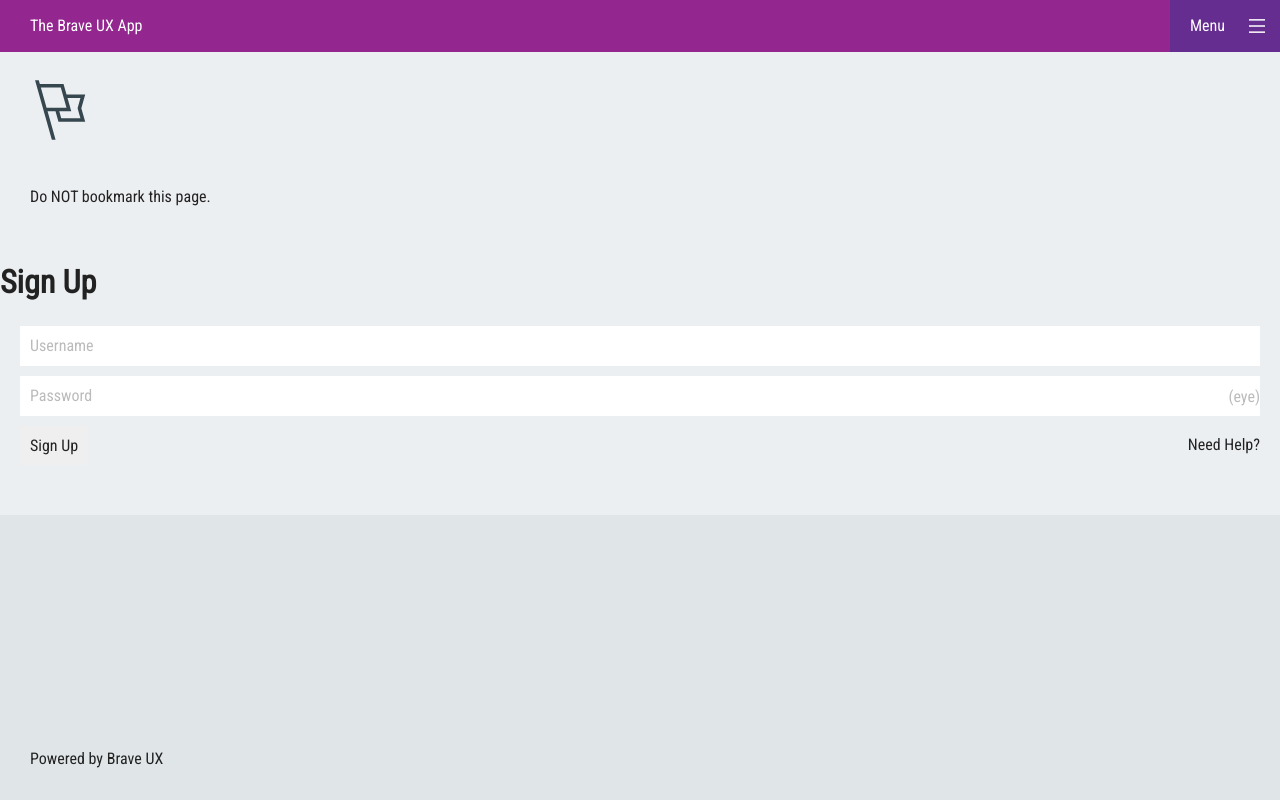
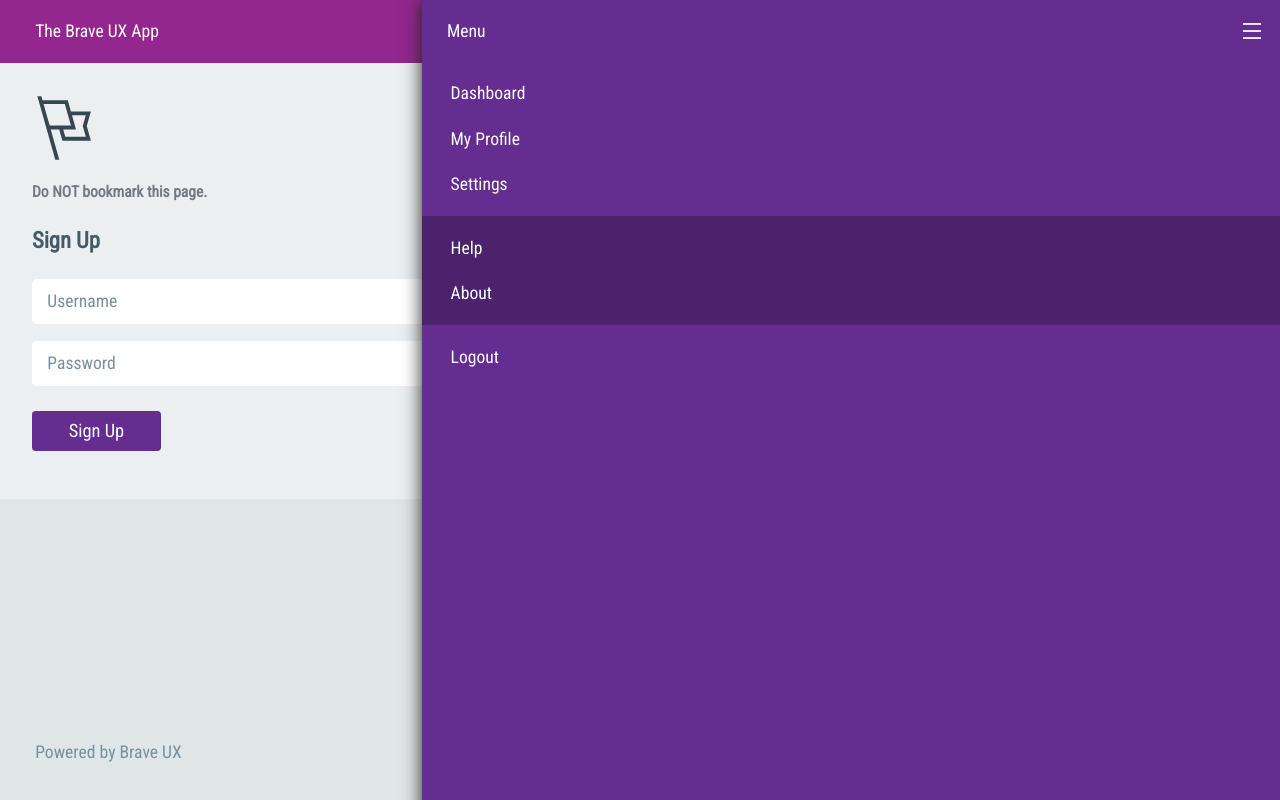
Before and after one commit to mocxd/braveux, a plain HTML site: page index.html in a window 1280 px wide. Both pictures are taken after a click on the button "Menu". Drawn offline with Linux system fonts and the light colour scheme.

Commit message:
JS validations and nav animation working, fixed positioning, converted to em units, refined css

```diff
--- a/css/page.css
+++ b/css/page.css
@@ -3,7 +3,11 @@
 
 body {
     background-color: #E0E5E8;
-    margin-top: 50px;
+    margin-top: 2em;
+}
+
+a {
+    text-decoration: none;
 }
 
 nav, section, aside, footer {
@@ -17,18 +21,19 @@ header > nav {
     background-color: #93278F;
     color: #fff;
     font-weight: 400;
+    font-size: 1.1em;
     z-index: 98;
 }
 
 nav.nav-left {
     width: 100%;
-    padding: 15px 15px 15px 30px;
+    padding: 1.1em 1.1em 1.1em 2em;
 }
 
 nav.nav-right {
     position: fixed;
     right: 0vh;
-    padding-top: 50px;
+    padding-top: 3em;
     height: 100vh;
     width: 0;
     background-color: #662D91;
@@ -43,107 +48,194 @@ nav.nav-right ul {
 
 nav.nav-right > ul > ul {
     background-color: #4D226D;
+    padding: .5em 0 .5em 0;
+    margin: .5em 0 .5em 0;
 }
 
 nav.nav-right li {
-    padding: 10px 10px 10px 20px;
     white-space: nowrap;
 }
 
-/*nav.nav-right-expanded {
-    width: 70vh;
-}*/
+nav.nav-right li > a {
+    display: block;
+    padding: .6em .6em .6em 1.6em;
+    color: #fff;
+}
+
+nav.nav-right > ul > li:hover {
+  background-color: #4D226D;
+}
+
+nav.nav-right > ul > ul > li:hover {
+  background-color: #390859;
+}
 
 .nav-right-header {
     width: 100%;
-    min-width: 110px;
+    min-width: 7.2em;
     position: absolute;
     top: 0;
     right: 0;
     border: 0;
     text-align: left;
-    padding: 15px 0 15px 0;
+    padding: 1.1em 0 1.1em 0;
     background-color: #662D91;
     z-index: 100;
 }
 
-.nav-right-header:focus {
-    outline: none;
-}
-
 .nav-right-header > span {
-    margin: 0 0 0 20px;
+    margin: 0 0 0 1.4em;
 }
 
 .nav-right-header > img {
     position: absolute;
-    top: 18px;
-    right: 15px;
-    width: 16px;
-    height: 16px;
+    top: 1.33em;
+    right: 1.1em;
+    width: 1em;
 }
 
 section.main {
     background-color: #ECEFF1;
-    padding: 0 0 50px 0;
+    padding: 4em 2em 3em 2em;
 }
 
 img.logo {
-    width: 60px;
-    height: 60px;
-    padding: 30px;
+    width: 4em;
+    height: 4em;
+}
+
+h1.form-title {
+    margin: 0 0 1em 0;
+    font-size: 1.41em;
+    color: #455A64;
 }
 
 p.info {
-    padding: 0px 30px 30px 30px;
+    margin: 1.4em 0 1.4em 0;
+    font-size: .97em;
+    font-weight: 600;
+    color: #727A84;
 }
 
 form.login {
     position: relative;
-    margin: 0 20px 0 20px;
 }
 
 .field {
     width: 100%;
-    height: 40px;
+    height: 2.4em;
     position: relative;
     background-color: #fff;
-    margin: 10px 0 10px 0;
+    margin: 1.1em 0 1.1em 0;
+    border: solid .2em transparent;
+    border-radius: .3em;
 }
 
 .field > label {
-    color: #bbb;
-    padding-left: 10px;
+    font-size: 1.1em;
+    display: inline-block;
+    width: 4em;
+    color: #78909C;
+    margin: 0;
+    padding: .4em .4em .4em .7em;
 }
 
-.field > label#eye {
+.field .btn-right {
+    width: 2em;
     position: absolute;
-    right: 0;
-    top: 10px;
+    right: .6em;
+    top: .4em;
+}
+
+.submit-row {
+    position: relative;
+    padding: .5em 0 0 0;
+}
+
+.btn-right > img {
+    width: 1.8em;
 }
 
 input {
-    padding: 10px;
+    font-size: 1.1em;
+    padding: .2em .4em .4em .4em;
     margin: 0;
     border: 0;
 }
 
-input:focus {
+input[type="submit"] {
+    background-color: #662D91;
+    font-size: 1.15em;
+    color: #fff;
+    width: 7em;
+    padding: .5em;
+    border-radius: .2em;
+}
+
+button:focus, a:focus, input:focus {
     outline: none;
 }
 
 input.width-lg {
-    height: 18px;
+    height: 1.1em;
+    width: 45vw;
 }
 
 label.label-right {
+    font-size: 1.05em;
     position: absolute;
     right: 0;
     padding-top: 8px;
 }
 
+label.label-right a, label.label-right a:visited {
+    color: #626B76;
+}
+
+label.label-right a:hover {
+    color: #404954;
+}
+
 footer {
+    font-size: 1.1em;
+    color: #78909C;
+    background-color: #E0E5E8;
     position: absolute;
-    bottom: 30px;
-    left: 30px;
+    bottom: 0;
+    left: 0;
+    width: 100%;
+    z-index: 97;
 }
+
+footer > span {
+    display: block;
+    padding: 2em;
+}
+
+.error {
+    position: fixed;
+    top: 3.6em;
+    width: 100%;
+    text-align: center;
+    background-color: #ED1C24;
+    box-shadow: 0 0 .5em #555;
+    z-index: 96;
+}
+
+.error * {
+    color: #fff;
+}
+
+.error span {
+    display: block;
+    padding: 1.5em 0 1.1em 0;
+    font-size: 1em;
+}
+
+.error a {
+    color: #fbb;
+}
+
+.error a:hover {
+    text-decoration: underline;
+}
--- a/index.html
+++ b/index.html
@@ -43,42 +43,49 @@
     <p class="browserupgrade">You are using an <strong>outdated</strong> browser. Please <a href="http://browsehappy.com/">upgrade your browser</a> to not have a terrible experience.</p>
     <![endif]-->
     <header>
-        <nav class="nav-left">The Brave UX App</nav>
-        <nav id="sideNav" class="nav-right">
+        <nav class="nav-left" onclick="collapseNav()">The Brave UX App</nav>
+
+        <!-- style added inline to make toggle work correctly on first click -->
+        <nav id="sideNav" class="nav-right" style="width: 0vw;">
             <button class="nav-right-header" onclick="toggleNav()"><span>Menu</span><img src="img/hamburger.svg"></button>
             <ul>
-                <li>Dashboard</li>
-                <li>My Profile</li>
-                <li>Settings</li>
+                <li><a href="#">Dashboard</a></li>
+                <li><a href="#">My Profile</a></li>
+                <li><a href="#">Settings</a></li>
                 <ul>
-                    <li>Help</li>
-                    <li>About</li>
+                    <li><a href="#">Help</a></li>
+                    <li><a href="#">About</a></li>
                 </ul>
-                <li>Logout</li>
+                <li><a href="#">Logout</a></li>
             </ul>
         </nav>
     </header>
 
-    <section width="100%" class="main">
+    <!-- styles added inline to make toggle work correctly on first click -->
+    <div id="errorPane" class="error" onclick="collapseNav()" style="height: 0"><span></span></div>
+
+    <section width="100%" class="main" onclick="collapseNav()">
         <img class="logo" src="img/flag.svg" />
         <p class="info">Do NOT bookmark this page.</p>
         <h1 class="form-title">Sign Up</h1>
         <form class="login" onsubmit="validate()" action="#">
-            <div class="field">
+            <div id="usernameWrapper" class="field">
                 <label for="username">Username</label>
-                <input type="text" id="username" class="width-lg" />
+                <input type="text" id="username" class="width-lg" onfocus="hideError()" />
             </div>
-            <div class="field">
+            <div id="passwordWrapper" class="field">
                 <label for="password">Password</label>
-                <label for="password" id="eye">(eye)</label>
-                <input type="password" id="password" class="width-lg" />
+                <input type="password" id="password" class="width-lg" onfocus="hideError()" />
+                <a href="#" onclick="togglePassword()" class="btn-right"><img id="eye" src="img/eye.svg"></a>
             </div>
-            <input id="signUp" type="submit" value="Sign Up" />
-            <label for="signUp" class="label-right">Need Help?</label>
+            <div class="submit-row">
+                <input id="signUp" type="submit" value="Sign Up" />
+                <label for="signUp" class="label-right"><a href="#">Need help?</a></label>
+            </div>
         </form>
     </section>
 
-    <footer>Powered by Brave UX</footer>
+    <footer onclick="collapseNav()"><span>Powered by Brave UX</span></footer>
 
     <script type="text/javascript" src="js/nav.js"></script>
     <script type="text/javascript" src="js/validations.js"></script>
--- a/js/nav.js
+++ b/js/nav.js
@@ -1,12 +1,11 @@
 // Slides the side navbar in and out like a boss
 function toggleNav () {
-
     // grab the navBtn element
     var nav = document.getElementById('sideNav');
 
     // change the width depending on whether it is expanded
     if (nav.style.width === '0vw') {
-        nav.style.width = '70vw';
+        nav.style.width = '67vw';
         // set the transitions independently to achieve a 'flipped' easing
         nav.style.transition = 'width 500ms cubic-bezier(0.165, 0.840, 0.440, 1.000)';
     } else {
@@ -15,3 +14,13 @@ function toggleNav () {
     }
 
 }
+
+// Hides the navbar, useful for dismissing navbar by clicking on page
+function collapseNav () {
+    // grab the navBtn element
+    var nav = document.getElementById('sideNav');
+
+    // collapse it
+    nav.style.width = '0vw';
+    nav.style.transition = 'width 500ms cubic-bezier(0.895, 0.030, 0.685, 0.220)';
+}
--- a/js/validations.js
+++ b/js/validations.js
@@ -1,10 +1,90 @@
+// this is to expose the errors to popError. could pass it in, but... can't easily pop errors from the 'more' link that way
+// just doing it this way so that the errors can be easily popped from a dynamically generated link with innerHTML and not be a giant pita
+var errors = [];
+
 // Does validtions of the form fields, like a boss
 function validate () {
-    console.log('validatin');
+    // clear any previous errors
+    errors = [];
 
     var user = document.getElementById('username');
     var pass = document.getElementById('password');
+    var userWrap = document.getElementById('usernameWrapper');
+    var passWrap = document.getElementById('passwordWrapper');
 
+    // clear visual error feedback on input fields
+    userWrap.style.border = 'solid .2em transparent';
+    passWrap.style.border = 'solid .2em transparent';
+
+    // check password for non alphanumeric
+    if (!(/\W/.test(pass.value))) {
+        errors.push('Your password must have a symbol.');
+        passWrap.style.border = 'solid .2em #ED1C24';
+    }
+    // check password for uppercase letter
+    if (!(/[A-Z]/.test(pass.value))) {
+        errors.push('Your password must have a capital letter.');
+        passWrap.style.border = 'solid .2em #ED1C24';
+    }
+    // check password length
+    if (pass.value.length < 6) {
+        errors.push('Password must be at least 6 characters.');
+        passWrap.style.border = 'solid .2em #ED1C24';
+    }
+    // check to see if username is not empty, and contains at least one non-whitespace character
+    if (user.value === '' || !(/\S/.test(user.value))) {
+        errors.push('Your username cannot be blank.');
+        userWrap.style.border = 'solid .2em #ED1C24';
+    }
+
+    // if we dun goofed
+    if (errors.length > 0) {
+        // pop the first error message
+        popError();
+    } else {
+        // otherwise, clear the error message pane, if shown
+        hideError();
+    }
+
+    // returns true if no errors, false if any errors occured
+    return errors.length === 0;
+}
+
+// Pop an error, using everyone's favorite red div
+function popError() {
+    var errorPane = document.getElementById('errorPane');
+    var more = '';
+    var message = errors.pop();
+    if (errors.length > 0) {
+        // Pop additional errors, if any, from dynamically generated link
+        more = ' <a href="#" onclick="popError()">(+' + errors.length + ')</a>';
+    }
+    errorPane.innerHTML = '<span>' + message + more + '</span>';
+    errorPane.style.height = '0';
+    errorPane.style.transition = 'height 100ms ease-out';
+    errorPane.style.opacity = '1';
+    errorPane.style.height = '4em';
+}
+
+// Hide the error pane
+function hideError() {
+    var errorPane = document.getElementById('errorPane');
+    errorPane.style.transition = 'opacity 333ms linear';
+    errorPane.style.opacity = '0';
+
+    // timeout is used to prevent the pane instantly disappearing by blinking out to 0 height during fade out
+    setTimeout(function() { errorPane.style.height = '0' }, 501);
 }
 
 // Toggles password visibility, like a miniboss
+function togglePassword () {
+    var pass = document.getElementById('password');
+
+    // There's probably a thousand better ways to do this
+    // but doing it this way for the sake of simplicity.  Works IE 9+ but pops a warning
+    if (pass.type === 'password') {
+        pass.type = 'text';
+    } else {
+        pass.type = 'password';
+    }
+}
```
Also changed, not shown: img/background.png, img/eye.svg (added).
